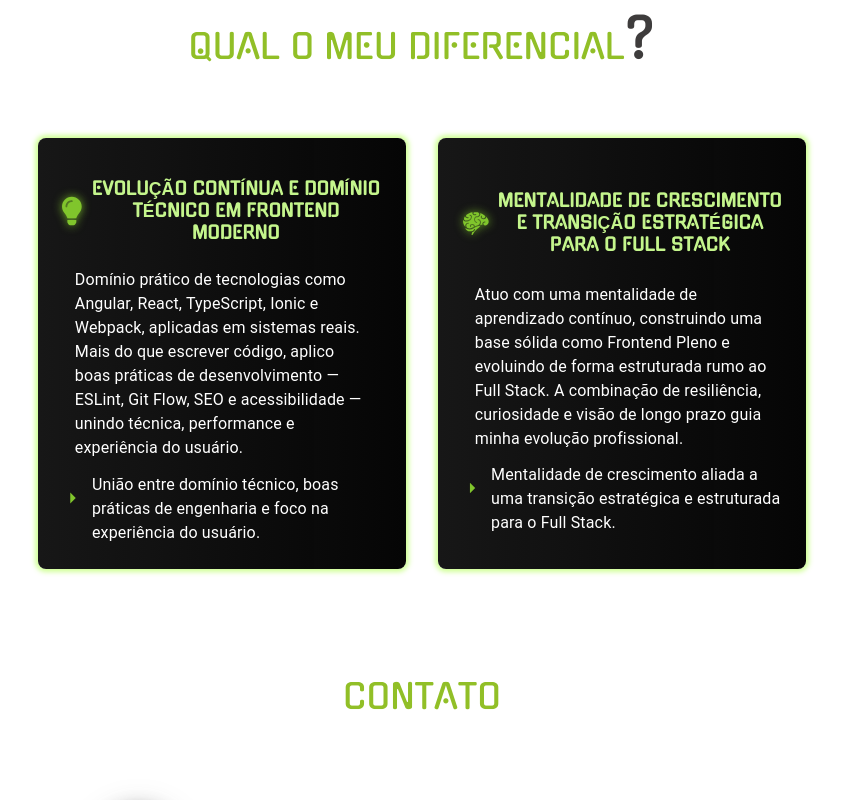
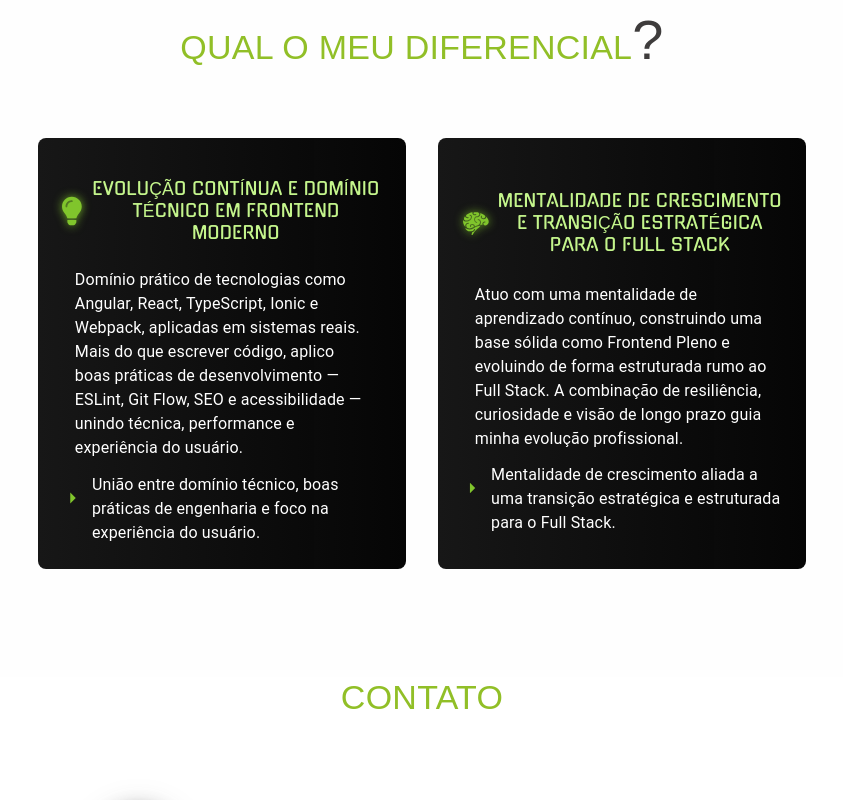
Before and after one commit to Lucasgarcc/garcia-dev, a Next.js app in the folder new-portfolio/: page / in a window 1280 px wide. Shown: the part 3620-4420 px from the top of the page, without its empty margins (218-1061 px from the left). Built offline with nearby package versions, Linux system fonts and the light colour scheme; a web font is replaced by a local one.

Commit message:
style: adiciona padronização de fonts

```diff
--- a/new-portfolio/src/app/_components/ContactMe/ContactMe.tsx
+++ b/new-portfolio/src/app/_components/ContactMe/ContactMe.tsx
@@ -69,7 +69,7 @@ const ContactMe = () => {
                 variant="h4"
                 align='center'
                 textAlign={'center'}
-                fontFamily='var(--font-title)'
+                fontFamily='var(--font-altric)'
                 gutterBottom
                 fontWeight={500}
             >
@@ -143,6 +143,7 @@ const ContactMe = () => {
                                     backgroundColor: 'var(--primary-c-3)', marginTop: '1rem', color: 'var(--color-text-n)',
                                     textAlign: 'center',
                                     fontSize: '1.1rem',
+                                    borderRadius: '.4rem',
                                     border: "1px solid var(--color-text-n)",
                                     ":hover": {
                                         backgroundColor: "var(--primary-c-0-4)",
--- a/new-portfolio/src/app/home/components/Differential/Differential.module.css
+++ b/new-portfolio/src/app/home/components/Differential/Differential.module.css
@@ -5,6 +5,7 @@
     display: flex;
     flex-direction: column;
     justify-content: flex-start; /* Ou center, se quiser centralizar tudo */
+    background: rgba(254, 254, 254, 0.7);
 }
 
 .differentialContainer {
@@ -27,7 +28,6 @@
     padding: 1.5rem;
     border-radius: 8px;
     color: white;
-    box-shadow: 0 0 5px 3px rgba(203, 255, 139, 0.9);
     transition:
         background 0.6s ease,
         box-shadow 0.6s ease,
@@ -54,7 +54,6 @@
     transition: transform 0.3s ease;
     color: gradient(90deg, var(--primary-c-0-4), var(--primary-c-0-2));
     filter: drop-shadow(0 0 5px var(--primary-c-0-4));
-
 }
 .differentialTitle {
     font-size: 1.5rem;
@@ -64,7 +63,6 @@
 }
 
 .differentialSubTitle {
-    font-weight: 600;
     /* Corrigido de "semi-bold" (valor inválido) */
     margin-bottom: 1rem;
 }
--- a/new-portfolio/src/app/home/components/Differential/Differential.tsx
+++ b/new-portfolio/src/app/home/components/Differential/Differential.tsx
@@ -25,7 +25,7 @@ const Differential = () => {
             className={Styles.differentialTitle}
             marginBottom={8}
             textAlign="center"
-            fontFamily="var(--font-title)"
+            fontFamily="var(--font-altric)"
             gutterBottom
             fontWeight={500}
         >
@@ -45,7 +45,7 @@ const Differential = () => {
                     className={Styles.differentialSubTitle}
                     fontFamily="var(--font-title)"
                     gutterBottom
-                    fontWeight={500}
+                    fontWeight={300}
                 >
                     <strong>
                     <FaLightbulb
@@ -93,7 +93,7 @@ const Differential = () => {
                         className={Styles.differentialSubTitle}
                         fontFamily="var(--font-title)"
                         gutterBottom
-                        fontWeight={500}
+                        fontWeight={300}
                     >
                         <strong>
                         <GiBrain
```
Lines whose indentation alone changed are shown as unchanged.
